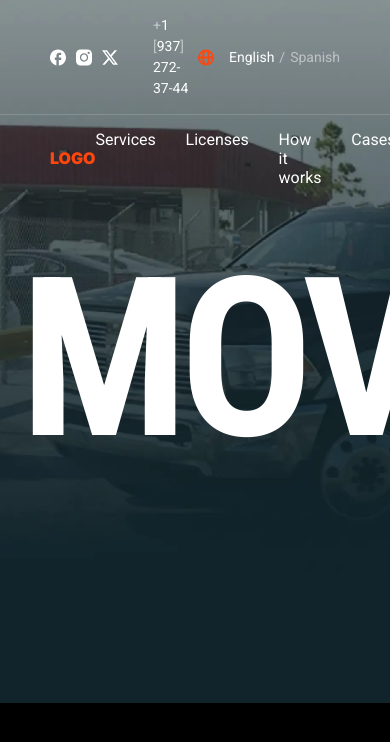
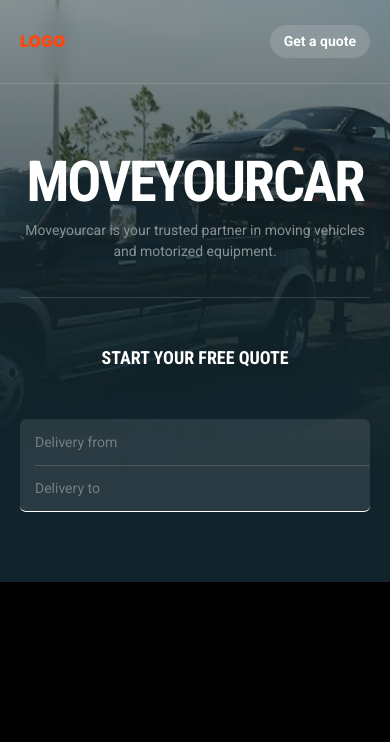
Before and after one commit to fishmannnnnn/moveyourcar, a Next.js app: page / in a window 390 px wide. Shown: the top 742 px of the page. Built offline with nearby package versions, Linux system fonts and the light colour scheme.

Commit message:
chores: add css

```diff
--- a/src/components/buttons/buttonTransparent/ButtonTransparent.module.scss
+++ b/src/components/buttons/buttonTransparent/ButtonTransparent.module.scss
@@ -1,6 +1,13 @@
 @import '@/styles/vars';
-.button{
-    background: $line-dark-bg;
-    border-radius: 100px;
-    padding: 8px 14px;
+.button {
+	font-weight: 700;
+	background: $line-dark-bg;
+	border-radius: 100px;
+	padding: 8px 14px;
+	&:hover {
+		color: rgba(255, 255, 255, 0.5);
+	}
+	@media screen and (max-width: 991px) {
+		font-size: 14px;
+	}
 }
--- /dev/null
+++ b/src/components/buttons/buttonWhite/ButtonWhite.module.scss
@@ -0,0 +1,12 @@
+@import '@/styles/vars';
+.button{
+    width: 100%;
+    border-radius: 100px;
+    padding: 15px 0;
+    color: $dark-blue;
+    display: flex;
+    justify-content: center;
+    gap: 15px;
+    font-weight: 700;
+    background: white;
+}
--- a/src/components/hero/Hero.module.scss
+++ b/src/components/hero/Hero.module.scss
@@ -1,47 +1,208 @@
 @import '@/styles/vars';
-.section{
+.section {
 	color: white;
 	background: url('../../assets/images/hero-bg.webp');
 	background-size: cover;
+	background-position: center;
+    position: relative;
 }
-.container{
-    padding: 45px 0 0;
+.navbarWrapper{
+    position: relative;
+    z-index: 1;
+}
+.dashLeft,
+.dashRight {
+	width: 450px;
+	height: 364px;
+    position: absolute;
+    bottom: 0;
+}
+.dashLeft{
+    left: 0;
+}
+.dashRight{
+    right: 0;
+}
+.container {
+	overflow: hidden;
+	padding: 45px 0 70px;
 	width: fit-content;
 	margin: 0 auto;
 	display: flex;
 	flex-direction: column;
 	align-items: center;
 }
-.heading{
+.heading {
 	font-size: 222px;
 	letter-spacing: -0.04em;
 	line-height: 1;
 }
-.text{
+.text {
 	color: $paragraph-dark;
 	max-width: 402px;
 	text-align: center;
 	line-height: 1.5;
 }
-.formTitle{
+.formTitle {
 	text-transform: uppercase;
 	font-size: 24px;
 	margin-top: 80px;
+	position: relative;
+	&::before {
+		position: absolute;
+		content: '';
+		display: inline-block;
+		width: 540px;
+		height: 1px;
+		left: 50%;
+		transform: translateX(-50%);
+		right: 0;
+		top: -50px;
+		background: $line-dark-bg;
 	}
-.form{
+}
+.form {
+	flex-shrink: 0;
+	width: 100%;
 	margin-top: 30px;
+	max-width: 500px;
+	position: relative;
+	&::before {
+		position: absolute;
+		content: '';
+		display: block;
+		width: 1px;
+		height: 100vh;
+		left: -20px;
+		top: -454px;
+		right: 0;
+		background: $line-dark-bg;
 	}
-.search{
+	&::after {
+		position: absolute;
+		content: '';
+		display: block;
+		width: 1px;
+		height: 100vh;
+		right: -20px;
+		top: -454px;
+		background: $line-dark-bg;
+	}
+}
+.search {
 	border-radius: 6px;
 	overflow: hidden;
 	border-bottom: 1px solid white;
+	position: relative;
+	&::after {
+		position: absolute;
+		content: '';
+		display: inline-block;
+		background: $line-dark-bg;
+		width: 1px;
+		height: 36px;
+		left: 50%;
+		right: 0;
+		bottom: 0;
 	}
-.deliveryInput{
+}
+.deliveryInput {
+	width: 50%;
 	background: rgba(255, 255, 255, 0.1);
 	padding: 15px;
 	font-size: 14px;
 	color: white;
-    &::placeholder{
+	position: relative;
+	&::placeholder {
 		color: rgba(255, 255, 255, 0.35);
 	}
+	&:first-of-type::after {
+		content: '';
+		position: absolute;
+		z-index: 5;
+		top: 10px;
+		right: 0;
+		left: 0;
+		width: 1px;
+		height: 36px;
+		background: #000;
 	}
+}
+.transportOptions {
+	margin-top: 20px;
+	display: flex;
+	justify-content: center;
+	gap: 35px;
+	label {
+		cursor: pointer;
+		display: flex;
+		gap: 10px;
+        flex-shrink: 0;
+	}
+}
+.submit {
+	margin-top: 50px;
+}
+
+@media screen and (max-width: 1439px) {
+	.heading {
+		font-size: 14vw;
+	}
+    .dashLeft, .dashRight{
+        display: none;
+    }
+}
+@media screen and (max-width: 1279px) {
+}
+@media screen and (max-width: 991px) {
+    // .formTitle::before,
+    .form::before,
+    .form::after{
+        content: none;
+    }
+}
+@media screen and (max-width: 767px) {
+	.search::after {
+		height: 1px;
+		width: 100%;
+		top: 50%;
+		left: 15px;
+	}
+	.deliveryInput {
+		width: 100%;
+	}
+    .container{
+        padding: 70px 0 50px;
+    }
+    .text{
+        margin-top: 10px;
+    }
+    .formTitle{
+        margin-top: 85px;
+    }
+    .search{
+        margin-top: 20px;
+    }
+    .submit{
+        margin-top: 35px;
+    }
+}
+@media screen and (max-width: 479px) {
+    .section{
+	    background-position: 20%/50%;
+    }
+	.heading {
+		font-size: 14.5vw;
+	}
+	.text {
+		font-size: 14px;
+	}
+	.formTitle {
+		font-size: 18px;
+	}
+    .transportOptions{
+        gap: 10px;
+        justify-content: space-between;
+        flex-wrap: wrap;
+    }
+}
--- a/src/components/navbar/Navbar.module.scss
+++ b/src/components/navbar/Navbar.module.scss
@@ -1,10 +1,12 @@
 @import '@/styles/vars';
 .header {
 	color: white;
+	backdrop-filter: blur(10px);
+	background: transparent;
 }
-.headerTop{
-    border-bottom: 1px solid $line-dark-bg;
-    padding: 15px 50px;
+.headerTop {
+	border-bottom: 1px solid $line-dark-bg;
+	padding: 15px 50px;
 }
 .headerTopInner {
 	max-width: 1340px;
@@ -25,13 +27,16 @@
 	gap: 10px;
 }
 .number {
+	cursor: pointer;
 	line-height: 1.5;
 	span {
 		color: rgba(255, 255, 255, 0.5);
 	}
 }
-.headerBottom{
-    padding: 15px 50px;
+.headerBottom {
+	padding: 15px 50px;
+	position: relative;
+	z-index: 2;
 }
 .headerBottomInner {
 	max-width: 1340px;
@@ -41,9 +46,94 @@
 	align-items: center;
 }
 .logo {
+	width: 107px;
 	color: $accent-color;
+	cursor: pointer;
+}
+.languageSelect {
+	display: none;
 }
 .nav {
+	ul {
+		display: flex;
+		gap: 29.8px;
+	}
+}
+.contactsMobile{
+	display: none;
+	align-items: center;
+	padding: 20px 40px 20px;
+	justify-content: space-between;
+	border-bottom: 1px solid rgba(255, 255, 255, 0.5);
+	flex-wrap: wrap;
+	gap: 15px;
+	.contacts{
+		gap: 15px;
+	}
+}
+.navLink:hover {
+	opacity: 0.5;
+}
+.navRight {
 	display: flex;
-	gap: 29.8px;
+	align-items: center;
+	gap: 20px;
 }
+.menuButton {
+	display: none;
+}
+@media screen and (max-width: 1439px) {
+	.heading {
+		font-size: 14vw;
+	}
+}
+@media screen and (max-width: 1279px) {
+}
+@media screen and (max-width: 991px) {
+	.header {
+		border-bottom: 1px solid $line-dark-bg;
+	}
+	.headerTop {
+		display: none;
+	}
+	.headerBottom {
+		padding: 25px 20px;
+	}
+	.menuButton {
+		display: block;
+	}
+	.contactsMobile{
+		display: flex;
+	}
+	.languageSelect {
+		display: block;
+	}
+	.nav {
+		overflow: hidden;
+		position: absolute;
+		z-index: 1;
+		width: 100%;
+		top: 82px;
+		left: 0;
+		background: rgba(0, 0, 0, 0.85);
+		-webkit-backdrop-filter: blur(10px);
+		backdrop-filter: blur(10px);
+		transition: max-height 0.5s ease-in-out;
+		max-height: 0;
+		ul {
+			padding: 20px 40px 40px;
+			flex-direction: column;
+			gap: 40px;
+		}
+	}
+	.navMobile {
+		max-height: 100vh;
+	}
+	.navLink {
+		font-size: 24px;
+	}
+}
+@media screen and (max-width: 767px) {
+}
+@media screen and (max-width: 479px) {
+}
```
Lines whose indentation alone changed are shown as unchanged.
